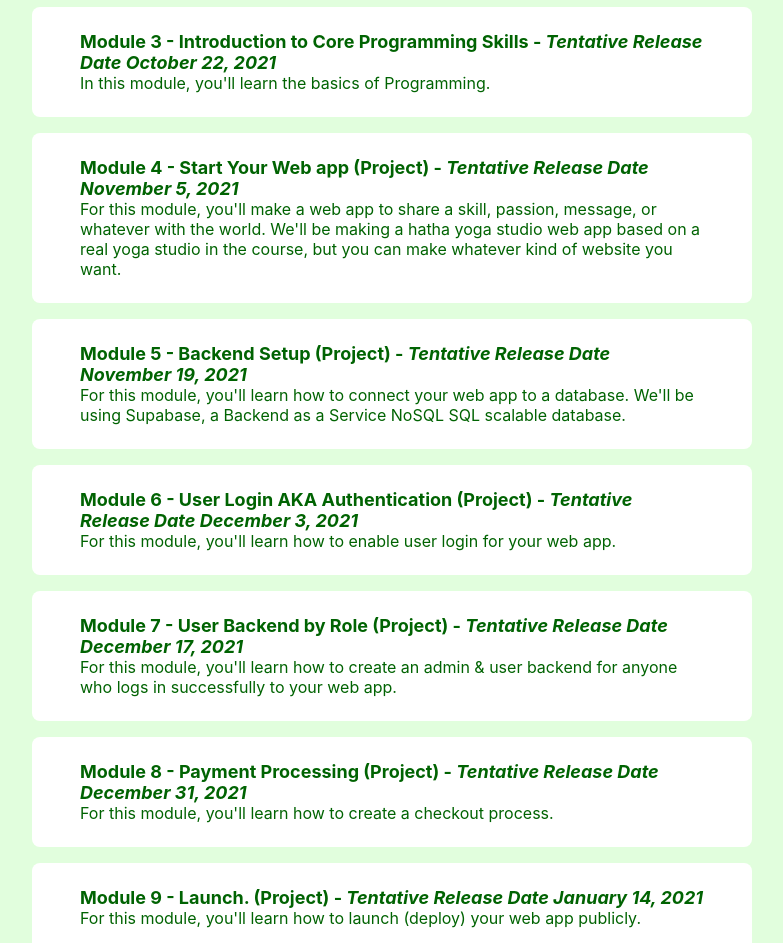
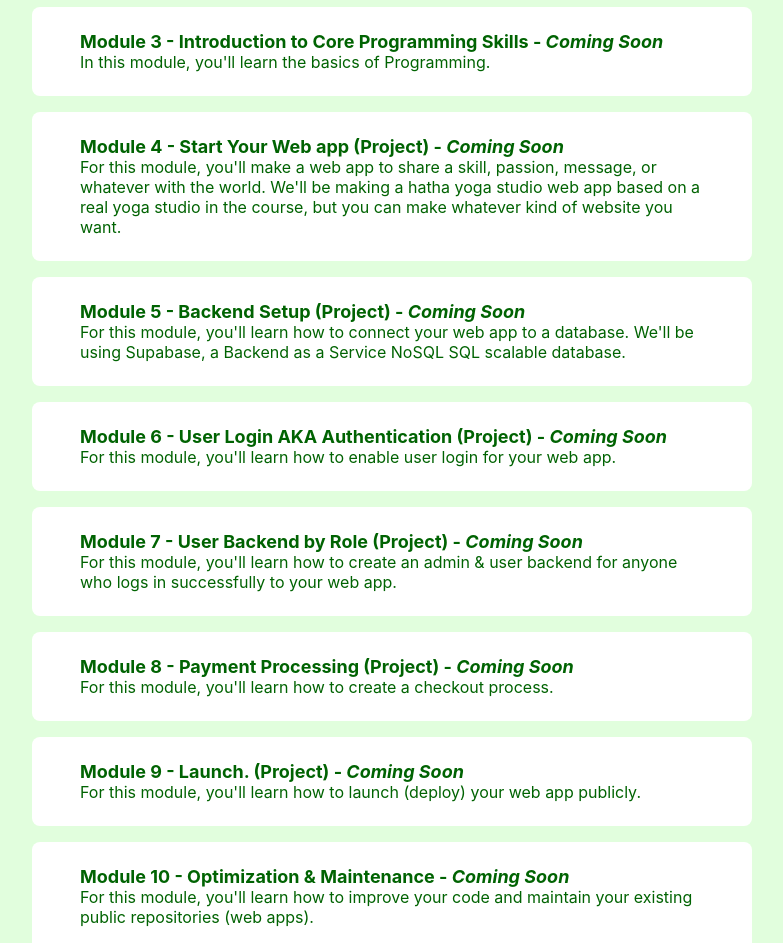
Before and after one commit to ecoappsandautomation/ecoappsandautomation, a Next.js app: page /coding4cauvery in a window 1280 px wide. Shown: the part 2500-3443 px from the top of the page, without its empty margins (248-1031 px from the left). Built offline with nearby package versions, Linux system fonts and the light colour scheme.

Commit message:
updated course dates

```diff
--- a/pages/coding4cauvery.js
+++ b/pages/coding4cauvery.js
@@ -93,7 +93,7 @@ function coding4cauvery(props) {
 			<Module>
 				<h4>
 					<b>Module 2 -</b> How to Create Scope of Work / Software Requirements
-					Documentation - <i>Release Date October 8, 2021</i>
+					Documentation - <i>Coming Soon</i>
 				</h4>
 				<p>
 					In this module, you&apos;ll learn how to map out your app idea and
@@ -105,15 +105,14 @@ function coding4cauvery(props) {
 			<Module>
 				<h4>
 					<b>Module 3 -</b> Introduction to Core Programming Skills -{" "}
-					<i>Tentative Release Date October 22, 2021</i>
+					<i>Coming Soon</i>
 				</h4>
 				<p>In this module, you&apos;ll learn the basics of Programming.</p>
 			</Module>
 
 			<Module>
 				<h4>
-					<b>Module 4 -</b> Start Your Web app (Project) -{" "}
-					<i>Tentative Release Date November 5, 2021</i>
+					<b>Module 4 -</b> Start Your Web app (Project) - <i>Coming Soon</i>
 				</h4>
 				<p>
 					For this module, you&apos;ll make a web app to share a skill, passion,
@@ -125,8 +124,7 @@ function coding4cauvery(props) {
 
 			<Module>
 				<h4>
-					<b>Module 5 -</b> Backend Setup (Project) -{" "}
-					<i>Tentative Release Date November 19, 2021</i>
+					<b>Module 5 -</b> Backend Setup (Project) - <i>Coming Soon</i>
 				</h4>
 				<p>
 					For this module, you&apos;ll learn how to connect your web app to a
@@ -138,7 +136,7 @@ function coding4cauvery(props) {
 			<Module>
 				<h4>
 					<b>Module 6 -</b> User Login AKA Authentication (Project) -{" "}
-					<i>Tentative Release Date December 3, 2021</i>
+					<i>Coming Soon</i>
 				</h4>
 				<p>
 					For this module, you&apos;ll learn how to enable user login for your
@@ -148,8 +146,7 @@ function coding4cauvery(props) {
 
 			<Module>
 				<h4>
-					<b>Module 7 -</b> User Backend by Role (Project) -{" "}
-					<i>Tentative Release Date December 17, 2021</i>
+					<b>Module 7 -</b> User Backend by Role (Project) - <i>Coming Soon</i>
 				</h4>
 				<p>
 					For this module, you&apos;ll learn how to create an admin & user
@@ -159,8 +156,7 @@ function coding4cauvery(props) {
 
 			<Module>
 				<h4>
-					<b>Module 8 -</b> Payment Processing (Project) -{" "}
-					<i>Tentative Release Date December 31, 2021</i>
+					<b>Module 8 -</b> Payment Processing (Project) - <i>Coming Soon</i>
 				</h4>
 				<p>
 					For this module, you&apos;ll learn how to create a checkout process.
@@ -169,8 +165,7 @@ function coding4cauvery(props) {
 
 			<Module>
 				<h4>
-					<b>Module 9 -</b> Launch. (Project) -{" "}
-					<i>Tentative Release Date January 14, 2021</i>
+					<b>Module 9 -</b> Launch. (Project) - <i>Coming Soon</i>
 				</h4>
 				<p>
 					For this module, you&apos;ll learn how to launch (deploy) your web app
@@ -180,8 +175,7 @@ function coding4cauvery(props) {
 
 			<Module>
 				<h4>
-					<b>Module 10 -</b> Optimization & Maintenance -{" "}
-					<i>Tentative Release Date November 19, 2021</i>
+					<b>Module 10 -</b> Optimization & Maintenance - <i>Coming Soon</i>
 				</h4>
 				<p>
 					For this module, you&apos;ll learn how to improve your code and
```
